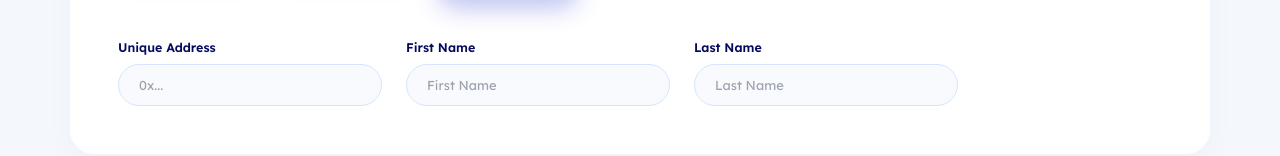
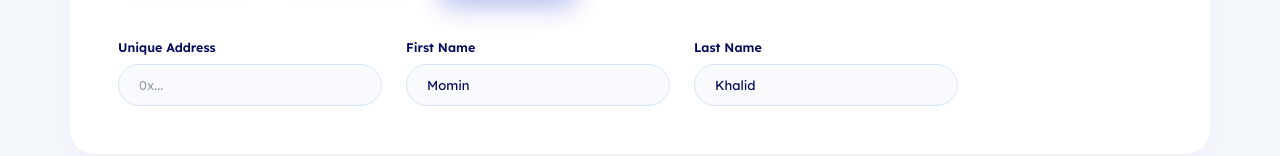
Before and after one commit to Mominkhalid045-debug/greelance-login, a React (Vite) app: page /connect-wallet in a window 1280 px wide. Shown: the part 413-569 px from the top of the page. Built offline with nearby package versions, Linux system fonts and the light colour scheme.

Commit message:
Update default name to Momin Khalid and email placeholder to momin.khalid@gmail.com across pages

```diff
--- a/src/pages/ConnectWallet.jsx
+++ b/src/pages/ConnectWallet.jsx
@@ -55,8 +55,8 @@ export default function ConnectWallet() {
   const navigate = useNavigate();
   const [selectedWallet, setSelectedWallet] = useState('MetaMask');
   const [uniqueAddress, setUniqueAddress] = useState('');
-  const [firstName, setFirstName] = useState('');
-  const [lastName, setLastName] = useState('');
+  const [firstName, setFirstName] = useState('Momin');
+  const [lastName, setLastName] = useState('Khalid');
 
   const wallets = [
     {
--- a/src/pages/SetupProfile.jsx
+++ b/src/pages/SetupProfile.jsx
@@ -6,8 +6,8 @@ export default function SetupProfile() {
   const navigate = useNavigate();
 
   const [formData, setFormData] = useState({
-    firstName: '',
-    lastName: '',
+    firstName: 'Momin',
+    lastName: 'Khalid',
     countryResidence: '',
     countryCitizenship: '',
     countryCode: '+1',
--- a/src/pages/Signup.jsx
+++ b/src/pages/Signup.jsx
@@ -136,7 +136,7 @@ export default function Signup() {
                 setEmail(e.target.value);
                 setErrorMessage('');
               }}
-              placeholder="ss@gmail.com"
+              placeholder="momin.khalid@gmail.com"
               style={inputStyle}
             />
           </div>
```
